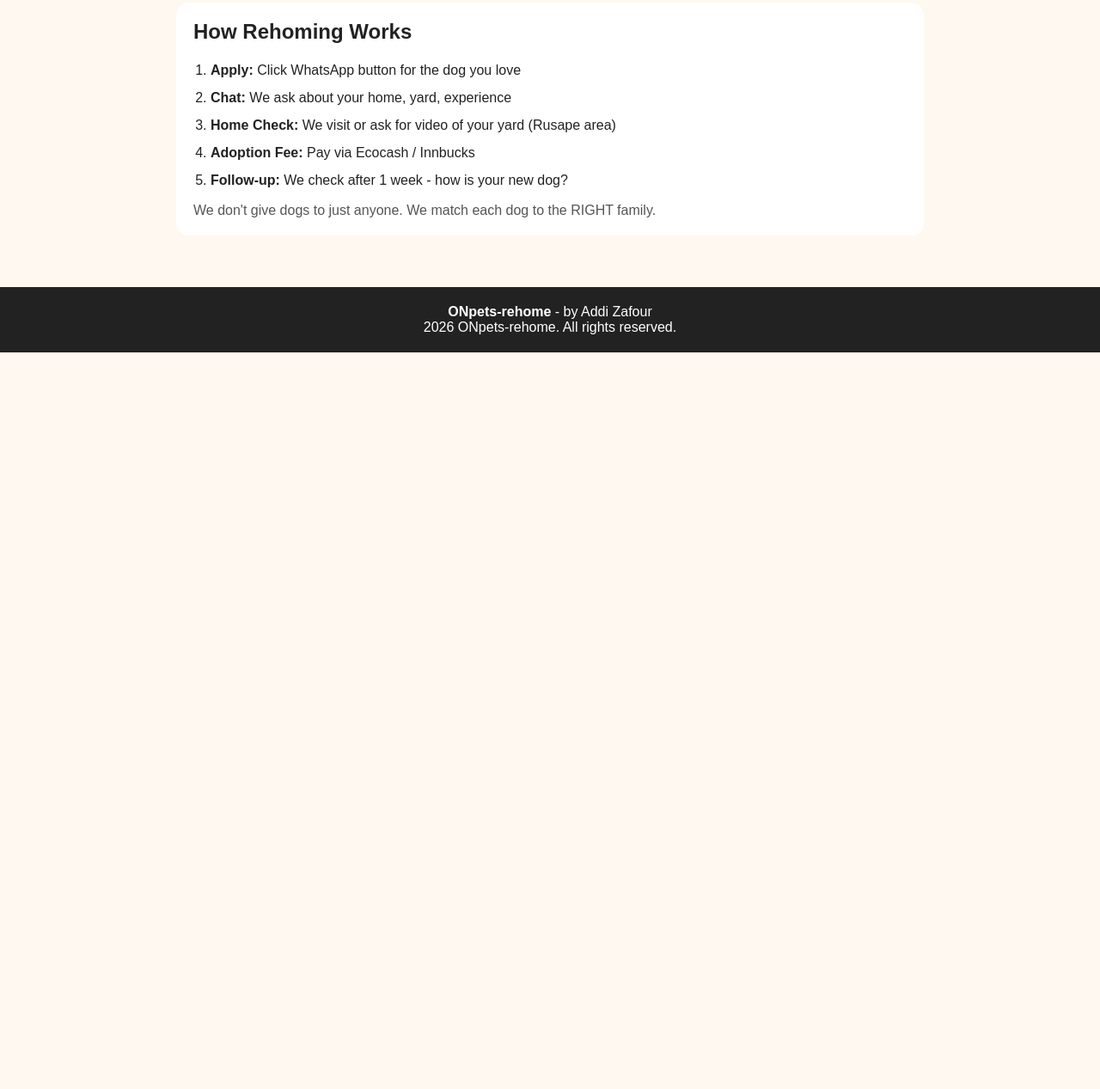
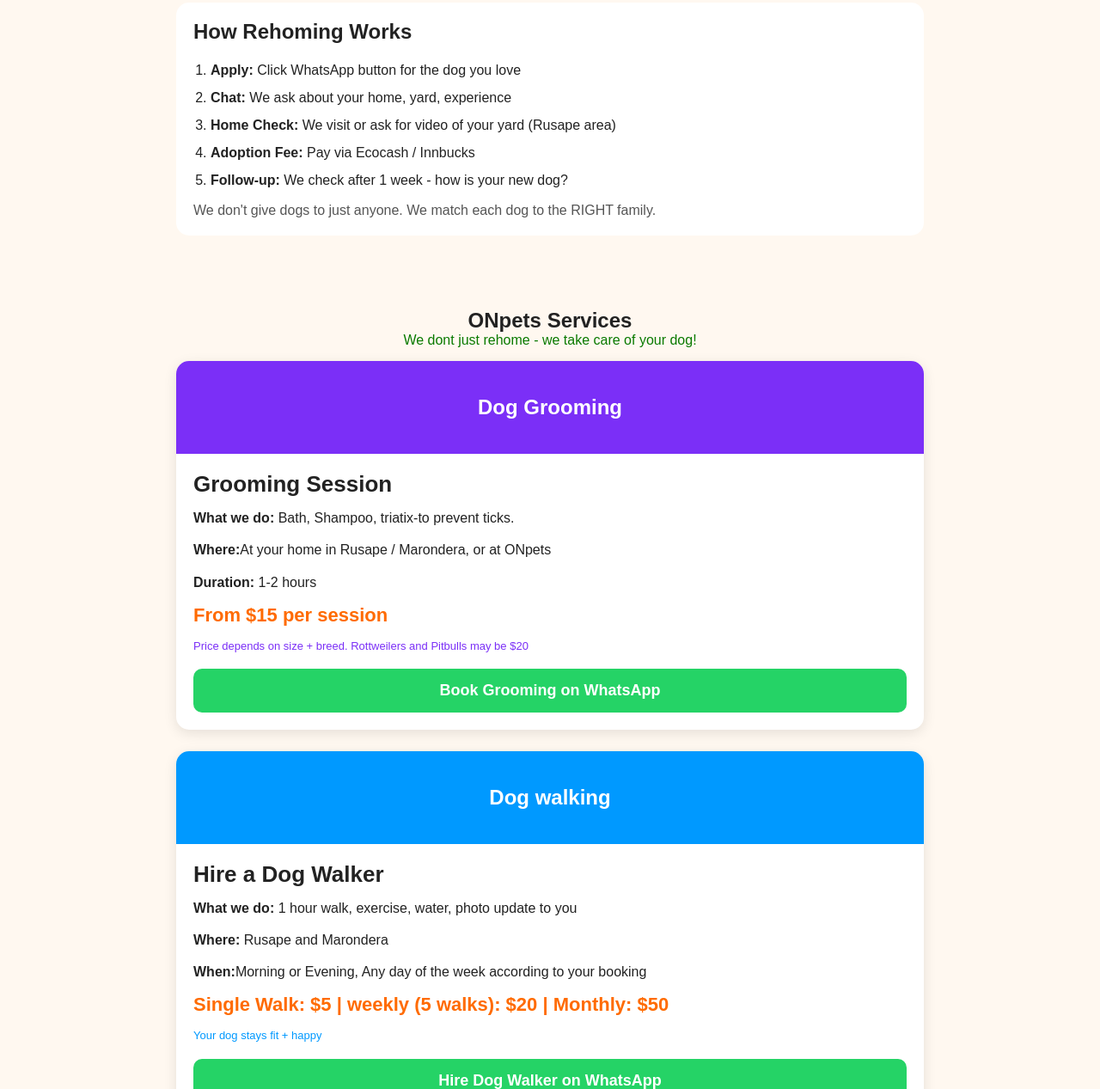
Before and after one commit to addi-zafour/ONpets-rehome, a plain HTML site: page index.html in a window 1280 px wide. Shown: the part 1533-2800 px from the top of the page at 86% size. Before the commit the page ends 1943 px from the top, so only its background shows below. Drawn offline with Linux system fonts and the light colour scheme.

Commit message:
added grooming and dog walking

```diff
--- a/index.html
+++ b/index.html
@@ -7,7 +7,7 @@
         <style>
             * { margin:0; box-sizing:border-box; font-family: Arial, sans-serif; }
             body { background:#fff8f0; color:#222; }
-            header { background:#ff6b00; color:white; padding:20px; text-align:center; }
+            header { background:#0099ff; color:white; padding:20px; text-align:center; }
             header h1 {font-size:32px; }
             header p { margin-top:5px; font-size:16px; }
             .hero { padding:25px 15px; text-align:center; background:white; }
@@ -59,7 +59,7 @@
                 <p><b>Temperament:</b> Friendly, calm, loves kids, good with other dogs.</p>
                 <div class="price">Adoption Fee:$80</div>
                 <p style="font-size:13px; color:#888;">Fee covers vaccine + food. No profit.</p>
-                <a class="btn" href="https://wa.me/263771122299?text=Hi%20ONpets!%20I%20want%20to%20Adopt%20Champs%20for%202480">Apply to Adopt Champs on WhatsApp</a>
+                <a class="btn" href="https://wa.me/263771122299?text=Hi%20ONpets!%20I%20want%20to%20Adopt%20Champs%20for%20$80">Apply to Adopt Champs on WhatsApp</a>
             </div>
         </div>
          <div class="dog-card">
@@ -77,7 +77,7 @@
                 <p><b>Temperament:</b> Friendly, calm, loves kids, good with other dogs.</p>
                 <div class="price">Adoption Fee:$80</div>
                 <p style="font-size:13px; color:#888;">Fee covers vaccine + food. No profit.</p>
-                <a class="btn" href="https://wa.me/263771122299?text=Hi%20ONpets!%20I%20want%20to%20Adopt%20Champs%20for%202480">Apply to Adopt Champs on WhatsApp</a>
+                <a class="btn" href="https://wa.me/263771122299?text=Hi%20ONpets!%20I%20want%20to%20Adopt%20Champs%20for%20$80">Apply to Adopt Champs on WhatsApp</a>
             </div>
     </div>
 
@@ -94,6 +94,55 @@
     </div>
 
     </div>
+<!--SERVICES SECTION-before footer wadziya navaz wave developer-->
+<div class="container">
+    <div style="text-align:center; margin:30px 0 15px;">
+        <h2> ONpets Services</h2>
+        <p style="color:#0a7a00;">We dont just rehome - we take care of your dog!</p>
+    </div>
+
+    <!--grooming card-->
+    <div class="dog-card">
+        <div style="background:#7b2ff7; color:white; text-align:center; padding:40px 20px; font-size:24px; font-weight:bold;">
+            Dog Grooming
+        </div>
+        <div class="dog-info">
+            <h3>Grooming Session</h3>
+            <p><b>What we do:</b> Bath, Shampoo, triatix-to prevent ticks.</p>
+            <p><b>Where:</b>At your home in Rusape / Marondera, or at ONpets</p>
+            <p><b>Duration:</b> 1-2 hours</p>
+            <div class="price">From $15 per session</div>
+            <p style="font-size:13px; color:#7b2ff7">Price depends on size + breed. Rottweilers and Pitbulls may be $20</p>
+            <a class="btn" href="https://wa.me/263713969815?text=Hi%20ONpets!%20I%20want%20to%20book%20GROOMING%20for%20my%20dog">Book Grooming on WhatsApp</a>
+        </div>
+    </div>
+    <!--dog walking card-->
+    <div class="dog-card">
+        <div style="background:#0099ff; color:white; text-align:center; padding:40px 20px; font-size:24px; font-weight:bold;">
+            Dog walking
+        </div>
+        <div class="dog-info">
+            <h3>Hire a Dog Walker</h3>
+            <p><b>What we do:</b> 1 hour walk, exercise, water, photo update to you</p>
+            <p><b>Where:</b> Rusape and Marondera</p>
+            <p><b>When:</b>Morning or Evening, Any day of the week according to your booking</p>
+            <div class="price">Single Walk: $5 | weekly (5 walks): $20 | Monthly: $50</div>
+            <p style="font-size:13px; color:#0099ff; ">Your dog stays fit + happy </p>
+              <a class="btn" href="https://wa.me/263713969815?text=Hi%20ONpets!%20I%20want%20to%20HIRE%20a%20dog%20walker">Hire Dog Walker on WhatsApp</a>
+        </div>
+        </div>
+<!--booking how it works-->
+<div class="how">
+    <h2>How Booking Works</h2>
+    <ol>
+        <li><b>WhatsApp Us:</b> Click Book button above</li>
+        <li><b>Tell Us:</b> Dog breed, Location, day you want</li>
+        <li><b>We Confirm:</b> Time + Price</li>
+        <li><b>We come:</b> Grooming at your homeor walk your dog</li>
+        <li><b>Pay:</b> Ecocash / Cash after service</li>
+    </ol>
+</div>
+</div>
 
     <footer>
         <p><b>ONpets-rehome</b> - by Addi Zafour</p>
```
